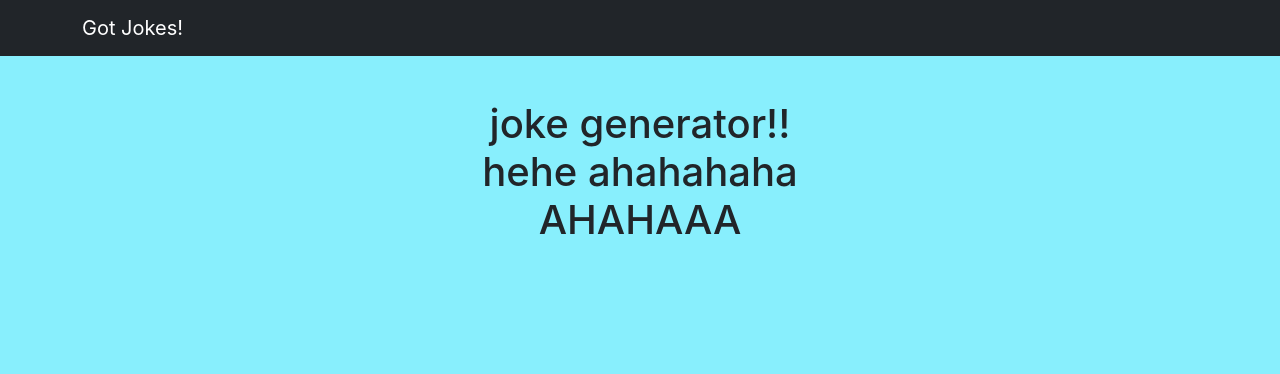
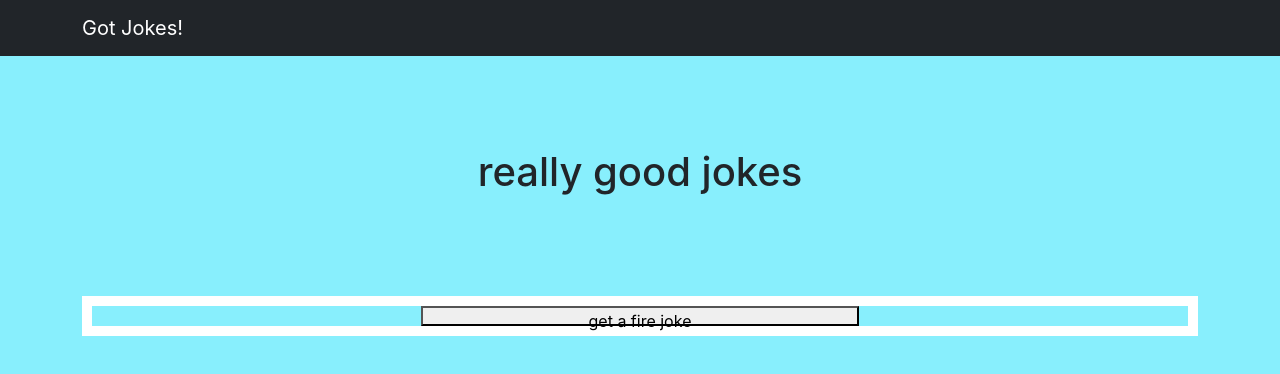
Before and after one commit to skeoswf/LAB-joke-generator-react, a Next.js app: page / in a window 1280 px wide. Shown: the top 374 px of the page. Built offline with nearby package versions, Linux system fonts and the light colour scheme.

Commit message:
Add button with changing state

```diff
--- a/components/Intro.js
+++ b/components/Intro.js
@@ -11,7 +11,7 @@ export default function Intro() {
         margin: '0 auto',
       }}
     >
-      <h1>joke generator!! hehe ahahahaha AHAHAAA</h1>
+      <h1>really good jokes</h1>
 
     </div>
   );
--- /dev/null
+++ b/components/Jokes.js
@@ -0,0 +1,23 @@
+import React, { useState } from 'react';
+
+export default function Jokes() {
+  const [buttonState, setButtonState] = useState(true);
+
+  const handleClick = () => {
+    setButtonState(!buttonState);
+
+    console.warn(!buttonState);
+  };
+
+  return (
+    <>
+      <div id="jokeContainer">
+        { buttonState ? (
+          <button type="button" onClick={handleClick}>get a fire joke</button>
+        ) : (
+          <button type="button" onClick={handleClick}>get a fire ass punchline</button>
+        )}
+      </div>
+    </>
+  );
+}
--- a/pages/index.js
+++ b/pages/index.js
@@ -1,10 +1,12 @@
 import React from 'react';
 import Intro from '../components/Intro';
+import Jokes from '../components/Jokes';
 
 function Home() {
   return (
     <>
       <Intro />
+      <Jokes />
     </>
   );
 }
--- a/styles/globals.css
+++ b/styles/globals.css
@@ -20,3 +20,14 @@ a {
 body {
   background-color: #88effd;
 }
+
+#jokeContainer {
+  border: 10px solid white;
+  display: flex;
+}
+
+button {
+  margin: 0 auto;
+  width: 40%;
+  height: 2.5vh;
+}
```
